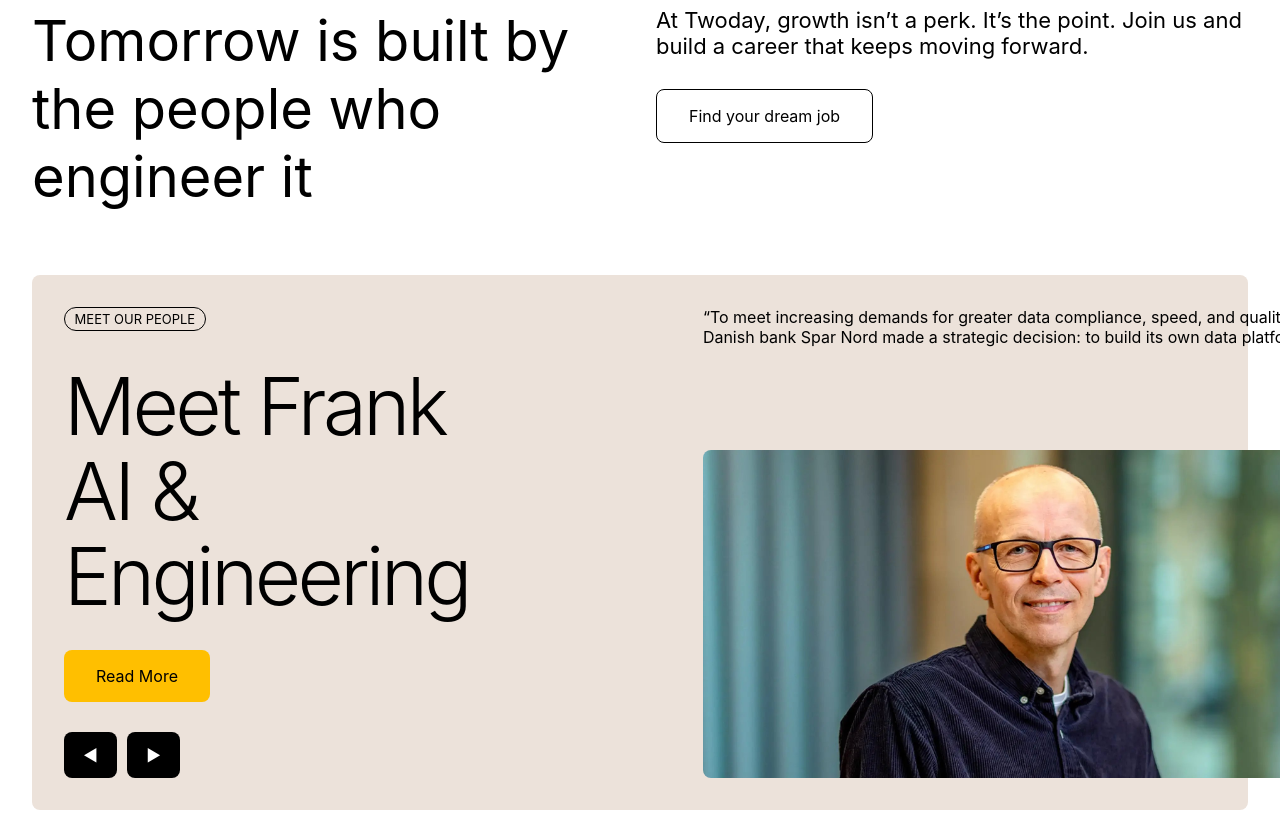
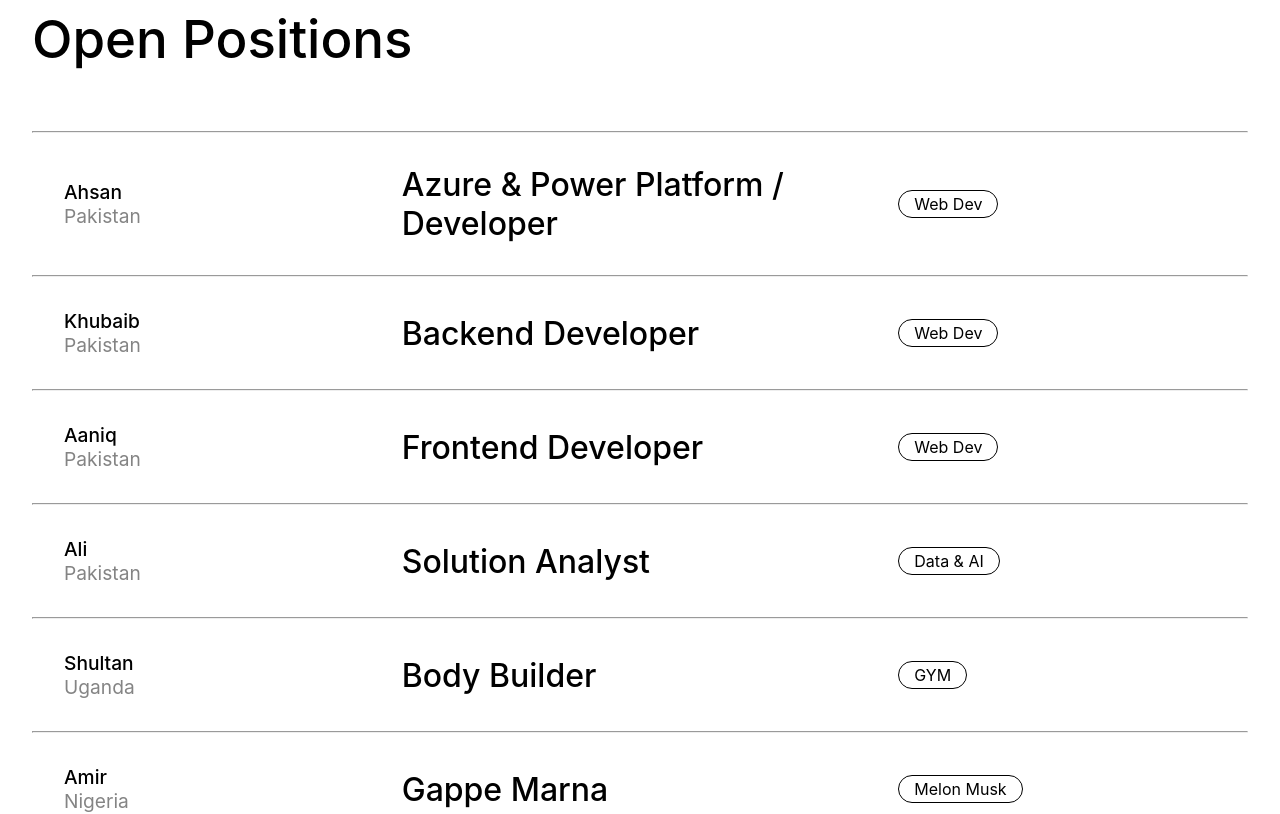
Before and after one commit to ahsan0110/twoday-frontend-, a Vue app: page /career in a window 1280 px wide. Shown: the part 1280-2094 px from the top of the page. Built offline with nearby package versions, Linux system fonts and the light colour scheme.

Commit message:
completed open position component in career page

```diff
--- a/src/Pages/CareerPage.vue
+++ b/src/Pages/CareerPage.vue
@@ -5,6 +5,7 @@ import LeveraGing from '@/components/LeveraGing.vue';
 import FrankComponent from '@/components/FrankComponent.vue'
 import FormComponent from '@/components/FormComponent.vue'
 import FooterComponent from '@/components/FooterComponent.vue'
+import OpenPositions from '@/components/OpenPositions.vue';
 
 export default {
     data() {
@@ -47,6 +48,7 @@ export default {
         HeroSection,
         LeveraGing,
         FrankComponent,
+        OpenPositions,
         // LatestNews,
         FormComponent,
         FooterComponent,
@@ -64,6 +66,7 @@ export default {
         heading=""
         subHeading="We build a workplace where people grow and    belong:"
         :cards="careerCard" />
+    <OpenPositions/>
 
     <FrankComponent
         expertTag="Meet Our People" expertNameRole="Meet Frank<br>AI & Engineering " expertCTA="Read More"
--- /dev/null
+++ b/src/components/OpenPositions.vue
@@ -0,0 +1,72 @@
+<template>
+    <div class="open-positions-section">
+        <div class="open-position-title">
+            <h1>Open Positions</h1>
+        </div>
+        <div v-for="(detail, index) in details" :key="index" class="position-links">
+            <hr>
+            <div class="single-position-link">
+                <div class="left-div">
+                    <h1 class="detail-name">{{ detail.name }}</h1>
+                    <p class="detail-country">{{ detail.country }}</p>
+                </div>
+                <div class="mid-div">
+                    <h1 class="detail-description">{{ detail.description }}</h1>
+                </div>
+                <div class="right-div">
+                    <p class="detail-major">{{ detail.major }}</p>
+                </div>
+            </div>
+        </div>
+    </div>
+</template>
+
+<script>
+export default {
+    name: 'OpenPositions',
+    props: {
+        details: {
+            type: Array,
+            default: () => [
+                {
+                    name: "Ahsan",
+                    country: "Pakistan",
+                    description: "Azure & Power Platform / Developer",
+                    major: "Web Dev"
+                },
+                {
+                    name: "Khubaib",
+                    country: "Pakistan",
+                    description: "Backend Developer",
+                    major: "Web Dev"
+                },
+                {
+                    name: "Aaniq",
+                    country: "Pakistan",
+                    description: "Frontend Developer",
+                    major: "Web Dev"
+                },
+                {
+                    name: "Ali",
+                    country: "Pakistan",
+                    description: "Solution Analyst",
+                    major: "Data & AI"
+                },
+                {
+                    name: "Shultan",
+                    country: "Uganda",
+                    description: "Body Builder",
+                    major: "GYM"
+                },
+                {
+                    name: "Amir",
+                    country: "Nigeria",
+                    description: "Gappe Marna",
+                    major: "Melon Musk"
+                },
+            ],
+
+        }
+    },
+}
+</script>
--- a/src/style.css
+++ b/src/style.css
@@ -164,9 +164,8 @@ body {
   color: #000000;
   font-size: 5.5rem;
 }
-.career-hero{
+.career-hero {
   padding: 100px 32px 120px 32px;
-
 }
 .career-hero span {
   margin-bottom: 1000px;
@@ -220,7 +219,7 @@ body {
 .service-lev h1 {
   display: none;
 }
-.career-lev h1{
+.career-lev h1 {
   display: none;
 }
 .leverage-heading {
@@ -297,8 +296,7 @@ body {
   gap: 32px;
 }
 .last-impact-service {
-  padding: 10px 32px ;
-
+  padding: 10px 32px;
 }
 .last-impact-left {
   width: 50%;
@@ -425,11 +423,11 @@ body {
   display: flex;
   flex-direction: column;
 }
-.text-large{
+.text-large {
   font-size: 5rem;
   line-height: 85px;
 }
-.text-large-service{
+.text-large-service {
   font-size: 5rem;
   line-height: 85px;
 }
@@ -546,7 +544,7 @@ body {
   flex: 1;
   gap: 20px;
 }
-.form-section-services{
+.form-section-services {
   margin-left: 2rem;
   margin-right: 2rem;
   margin-bottom: 100px;
@@ -564,11 +562,10 @@ body {
   font-weight: 100;
   margin-bottom: 30px;
 }
-.mainText-services h1{
+.mainText-services h1 {
   font-size: 3.6rem;
-
 }
-.form-para-services{
+.form-para-services {
   margin-top: 70px;
   line-height: 35px;
   white-space: pre-line;
@@ -701,6 +698,49 @@ footer {
   margin-left: auto;
   color: #848484;
 }
+.open-positions-section {
+  padding: 32px;
+}
+.open-positions-section h1 {
+  font-size: 3.3rem;
+  font-weight: 500;
+}
+.open-position-title{
+  margin-bottom: 60px;
+}
+.single-position-link{
+  display: grid;
+  grid-template-columns: 1fr 1.5fr 1fr;
+  align-items: center;
+  gap: 20px;
+  margin: 0 auto;
+  padding: 32px 32px;
+  transition: var(--transition-base);
+}
+.left-div h1{
+  font-size: 1.2rem;
+}
+.left-div p{
+  font-size: 1.2rem;
+  color: #848484;
+}
+.mid-div h1{
+  font-size: 2rem;
+}
+.single-position-link:hover{
+  cursor: pointer;
+  background-color: #ffa600;
+}
+.single-position-link:hover .right-div p{
+  background-color: #000;
+  color: #ffffff;
+}
+.right-div p{
+  width: fit-content;
+  border: 1px solid #000;
+  padding: 3px 15px;
+  border-radius: 25px;
+}
 
 @media (max-width: 600px) {
   /* Mobile */
```
